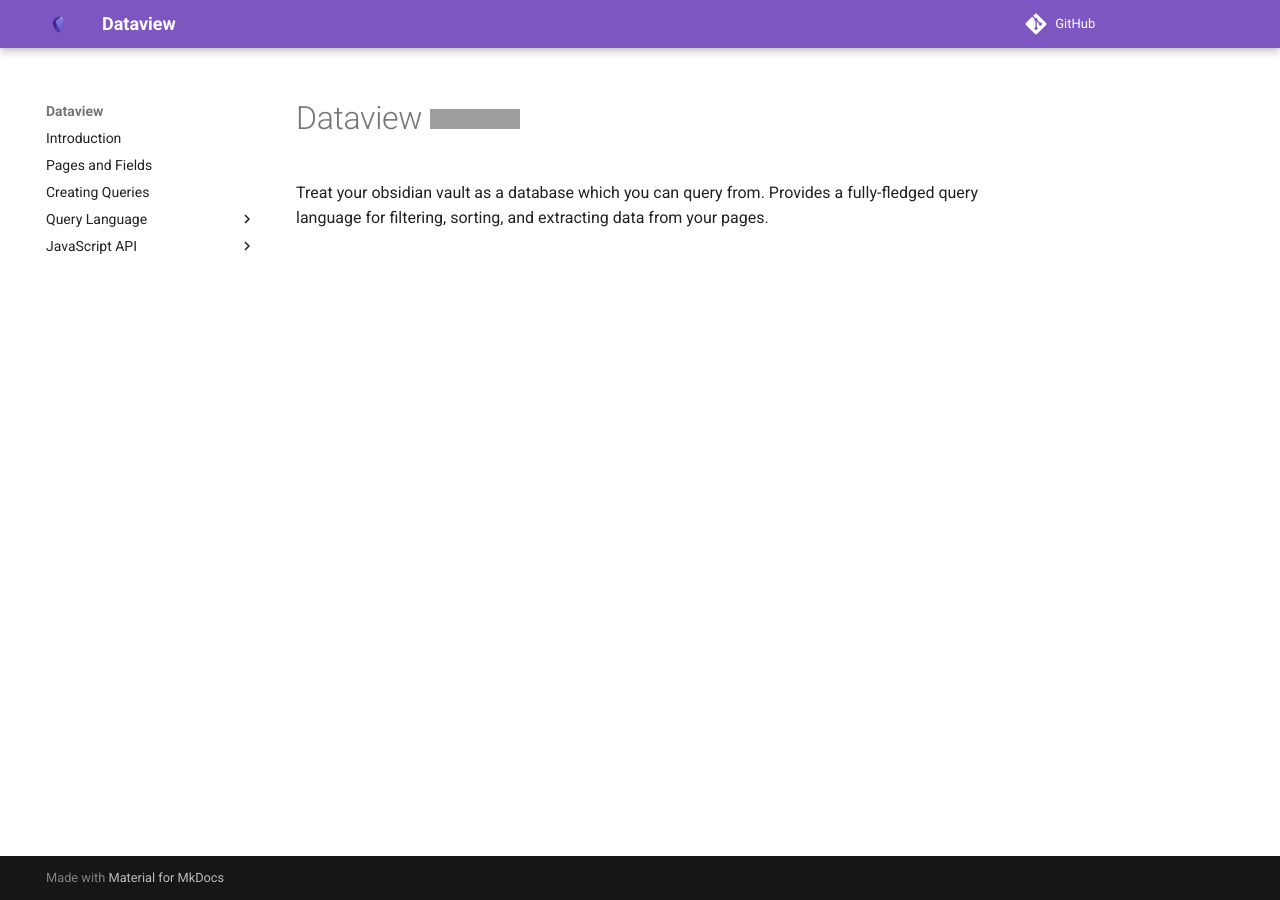
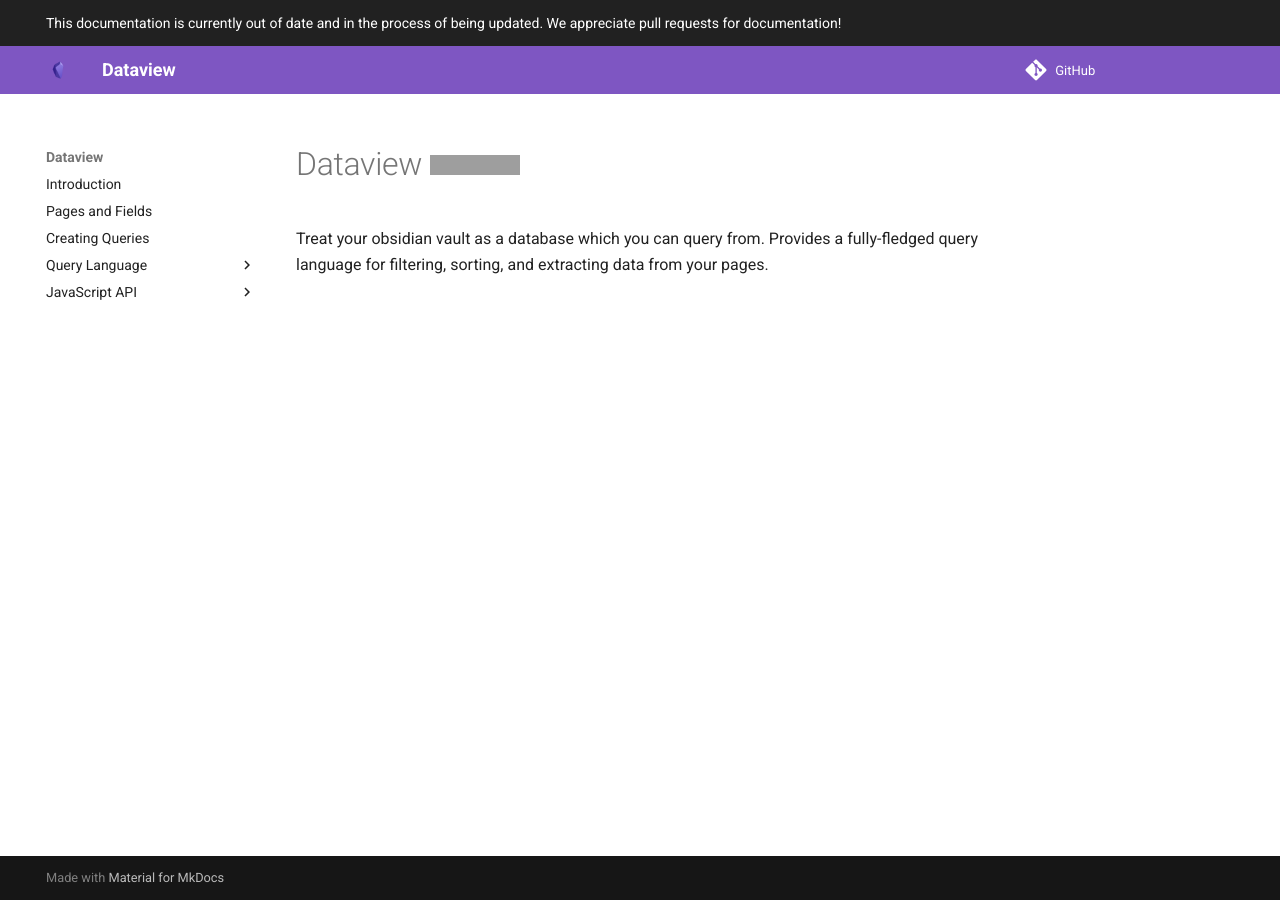
Before and after one commit to blacksmithgu/obsidian-dataview, an MkDocs documentation site: the page built from docs/docs/index.md, in a window 1280 px wide. Built offline with MkDocs 1.6.1 and Material for MkDocs 9.7.7, drawn with Linux system fonts in a browser that asks for light colours; comment, search, counter and statistics services are not loaded; grey boxes are pictures that could not be loaded.

Commit message:
Add header warning docs are out of date

```diff
--- a/docs/mkdocs.yml
+++ b/docs/mkdocs.yml
@@ -1,5 +1,6 @@
 site_name: Dataview
 repo_url: https://github.com/blacksmithgu/obsidian-dataview
+edit_uri: edit/master/docs/docs/
 markdown_extensions:
   - abbr
   - pymdownx.highlight
@@ -12,6 +13,7 @@ theme:
     primary: deep purple
   logo: assets/obsidian.png
   favicon: assets/obsidian.png
+  custom_dir: overrides
 nav:
   - Introduction: 'intro.md'
   - Pages and Fields: 'where-data-comes-from.md'
--- /dev/null
+++ b/docs/overrides/main.html
@@ -0,0 +1,5 @@
+{% extends "base.html" %}
+
+{% block announce %}
+This documentation is currently out of date and in the process of being updated. We appreciate pull requests for documentation!
+{% endblock %}
```
